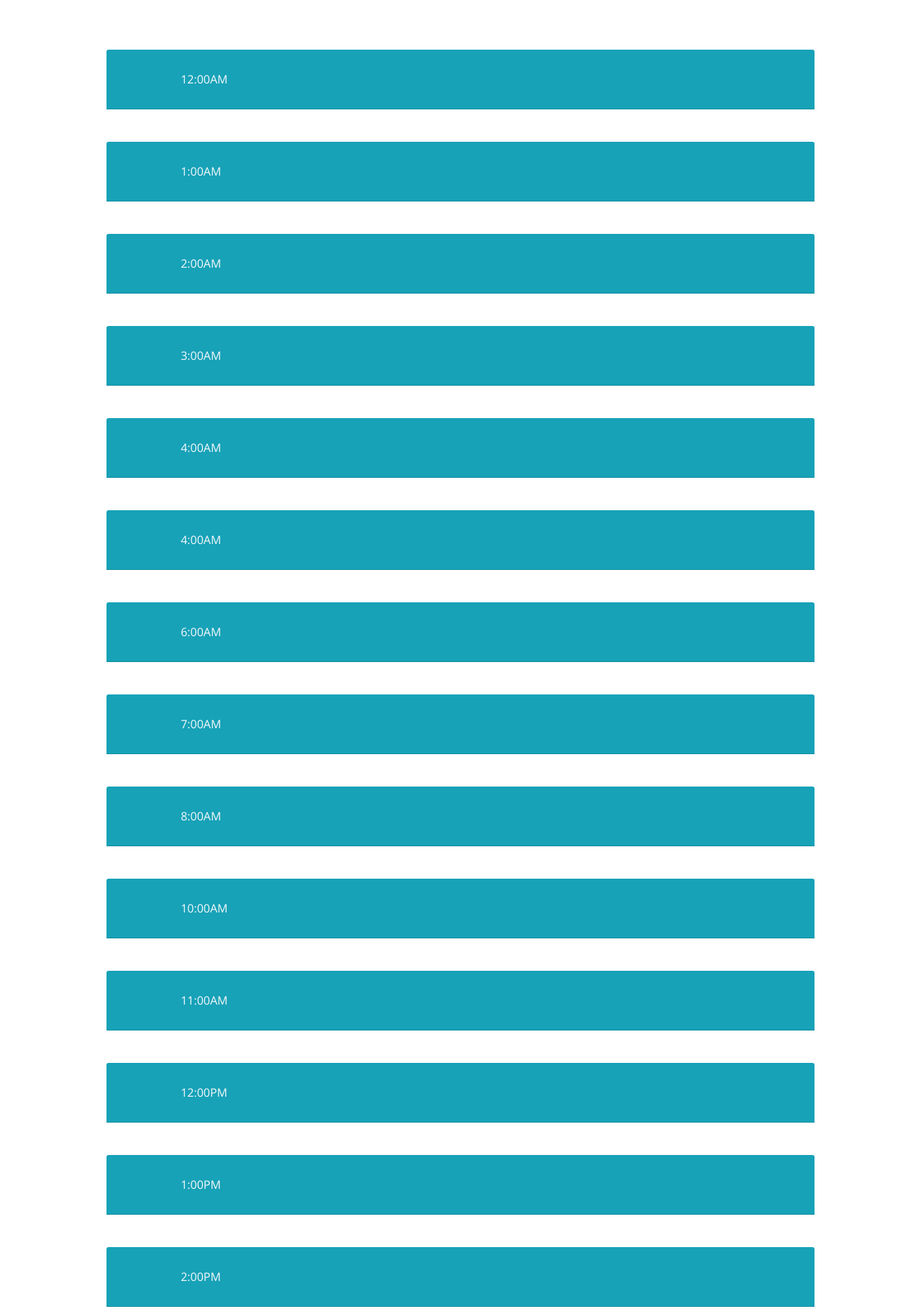
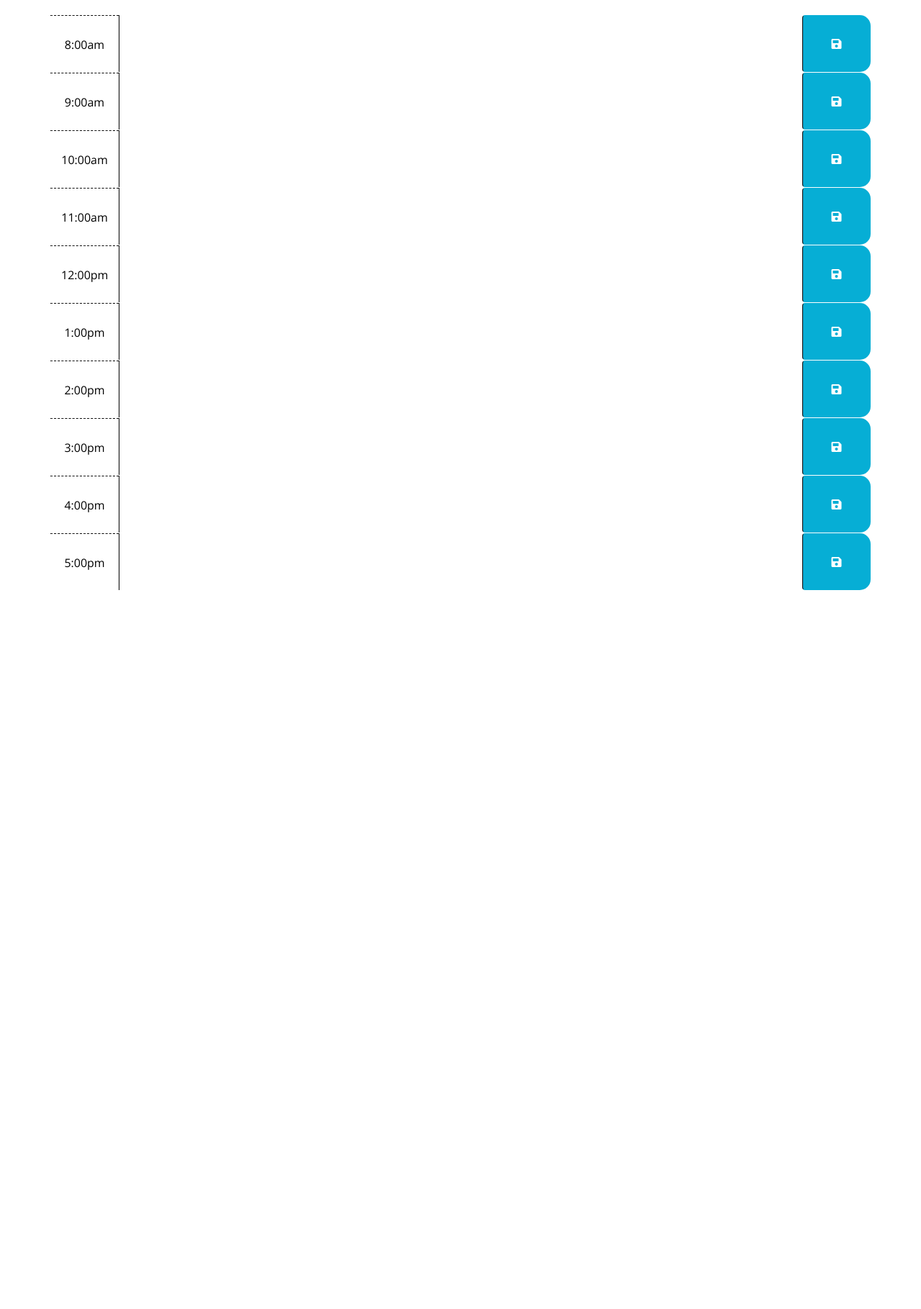
Before and after one commit to HeadbandDandy/mod5challenge, a plain HTML site: page index.html in a window 1280 px wide. Shown: the part 280-2099 px from the top of the page at 72% size. After the commit the page ends 1100 px from the top, so only its background shows below. Drawn offline with nearby package versions, Linux system fonts and the light colour scheme.

Commit message:
index.html reformatted for business hours only

```diff
--- a/index.html
+++ b/index.html
@@ -29,190 +29,97 @@
       <p id="currentDay" class="lead"></p>
     </header>
     <div class="container">
-        <div class= 'm-5 row justify-content-around d-flex'>
-            <div class="container-card col-lg-12 col-md-6 mb-4">
-                <h6 class="card-header bg-info text-light">
-                    12:00AM
-                </h6>
+        <div id="hour8" class="row time-block">
+            <div class="col-md-1 hour">
+                8:00am
+            </div>
+            <textarea class="col-md-10 description">
+            </textarea>
+            <button class="btn saveBtn col-md-1"><i class="fas fa-save"></i></button>
+        </div>
 
+        <div id="hour9" class="row time-block">
+            <div class="col-md-1 hour">
+                9:00am
             </div>
+            <textarea class="col-md-10 description">
+            </textarea>
+            <button class="btn saveBtn col-md-1"><i class="fas fa-save"></i></button>
         </div>
-        <div class= 'm-5 row justify-content-around d-flex'>
-            <div class="container-card col-lg-12 col-md-6 mb-4">
-                <h6 class="card-header bg-info text-light">
-                    1:00AM
-                </h6>
 
+        <div id="hour10" class="row time-block">
+            <div class="col-md-1 hour">
+                10:00am
             </div>
+            <textarea class="col-md-10 description">
+            </textarea>
+            <button class="btn saveBtn col-md-1"><i class="fas fa-save"></i></button>
         </div>
-        <div class= 'm-5 row justify-content-around d-flex'>
-            <div class="container-card col-lg-12 col-md-6 mb-4">
-                <h6 class="card-header bg-info text-light">
-                    2:00AM
-                </h6>
 
+        <div id="hour11" class="row time-block">
+            <div class="col-md-1 hour">
+                11:00am
             </div>
+            <textarea class="col-md-10 description">
+            </textarea>
+            <button class="btn saveBtn col-md-1"><i class="fas fa-save"></i></button>
         </div>
-        <div class= 'm-5 row justify-content-around d-flex'>
-            <div class="container-card col-lg-12 col-md-6 mb-4">
-                <h6 class="card-header bg-info text-light">
-                    3:00AM
-                </h6>
 
+        <div id="hour12" class="row time-block">
+            <div class="col-md-1 hour">
+                12:00pm
             </div>
+            <textarea class="col-md-10 description">
+            </textarea>
+            <button class="btn saveBtn col-md-1"><i class="fas fa-save"></i></button>
         </div>
-        <div class= 'm-5 row justify-content-around d-flex'>
-            <div class="container-card col-lg-12 col-md-6 mb-4">
-                <h6 class="card-header bg-info text-light">
-                    4:00AM
-                </h6>
 
+        <div id="hour13" class="row time-block">
+            <div class="col-md-1 hour">
+                1:00pm
             </div>
+            <textarea class="col-md-10 description">
+            </textarea>
+            <button class="btn saveBtn col-md-1"><i class="fas fa-save"></i></button>
         </div>
-        <div class= 'm-5 row justify-content-around d-flex'>
-            <div class="container-card col-lg-12 col-md-6 mb-4">
-                <h6 class="card-header bg-info text-light">
-                    4:00AM
-                </h6>
 
+        <div id="hour14" class="row time-block">
+            <div class="col-md-1 hour">
+                2:00pm
             </div>
+            <textarea class="col-md-10 description">
+            </textarea>
+            <button class="btn saveBtn col-md-1"><i class="fas fa-save"></i></button>
         </div>
-        <div class= 'm-5 row justify-content-around d-flex'>
-            <div class="container-card col-lg-12 col-md-6 mb-4">
-                <h6 class="card-header bg-info text-light">
-                    6:00AM
-                </h6>
 
+        <div id="hour15" class="row time-block">
+            <div class="col-md-1 hour">
+                3:00pm
             </div>
+            <textarea class="col-md-10 description">
+            </textarea>
+            <button class="btn saveBtn col-md-1"><i class="fas fa-save"></i></button>
         </div>
-        <div class= 'm-5 row justify-content-around d-flex'>
-            <div class="container-card col-lg-12 col-md-6 mb-4">
-                <h6 class="card-header bg-info text-light">
-                    7:00AM
-                </h6>
 
+        <div id="hour16" class="row time-block">
+            <div class="col-md-1 hour">
+                4:00pm
             </div>
+            <textarea class="col-md-10 description">
+            </textarea>
+            <button class="btn saveBtn col-md-1"><i class="fas fa-save"></i></button>
         </div>
-        <div class= 'm-5 row justify-content-around d-flex'>
-            <div class="container-card col-lg-12 col-md-6 mb-4">
-                <h6 class="card-header bg-info text-light">
-                    8:00AM
-                </h6>
 
+        <div id="hour17" class="row time-block">
+            <div class="col-md-1 hour">
+                5:00pm
             </div>
+            <textarea class="col-md-10 description">
+            </textarea>
+            <button class="btn saveBtn col-md-1"><i class="fas fa-save"></i></button>
         </div>
-        <div class= 'm-5 row justify-content-around d-flex'>
-            <div class="container-card col-lg-12 col-md-6 mb-4">
-                <h6 class="card-header bg-info text-light">
-                    10:00AM
-                </h6>
 
-            </div>
-        </div>
-        <div class= 'm-5 row justify-content-around d-flex'>
-            <div class="container-card col-lg-12 col-md-6 mb-4">
-                <h6 class="card-header bg-info text-light">
-                    11:00AM
-                </h6>
 
-            </div>
-        </div>
-        <div class= 'm-5 row justify-content-around d-flex'>
-            <div class="container-card col-lg-12 col-md-6 mb-4">
-                <h6 class="card-header bg-info text-light">
-                    12:00PM
-                </h6>
-
-            </div>
-        </div>
-        <div class= 'm-5 row justify-content-around d-flex'>
-            <div class="container-card col-lg-12 col-md-6 mb-4">
-                <h6 class="card-header bg-info text-light">
-                    1:00PM
-                </h6>
-
-            </div>
-        </div>
-        <div class= 'm-5 row justify-content-around d-flex'>
-            <div class="container-card col-lg-12 col-md-6 mb-4">
-                <h6 class="card-header bg-info text-light">
-                    2:00PM
-                </h6>
-
-            </div>
-        </div>
-        <div class= 'm-5 row justify-content-around d-flex'>
-            <div class="container-card col-lg-12 col-md-6 mb-4">
-                <h6 class="card-header bg-info text-light">
-                    3:00PM
-                </h6>
-
-            </div>
-        </div>
-        <div class= 'm-5 row justify-content-around d-flex'>
-            <div class="container-card col-lg-12 col-md-6 mb-4">
-                <h6 class="card-header bg-info text-light">
-                    4:00PM
-                </h6>
-
-            </div>
-        </div>
-        <div class= 'm-5 row justify-content-around d-flex'>
-            <div class="container-card col-lg-12 col-md-6 mb-4">
-                <h6 class="card-header bg-info text-light">
-                    5:00PM
-                </h6>
-
-            </div>
-        </div>
-        <div class= 'm-5 row justify-content-around d-flex'>
-            <div class="container-card col-lg-12 col-md-6 mb-4">
-                <h6 class="card-header bg-info text-light">
-                    6:00PM
-                </h6>
-
-            </div>
-        </div>
-        <div class= 'm-5 row justify-content-around d-flex'>
-            <div class="container-card col-lg-12 col-md-6 mb-4">
-                <h6 class="card-header bg-info text-light">
-                    7:00PM
-                </h6>
-
-            </div>
-        </div>
-        <div class= 'm-5 row justify-content-around d-flex'>
-            <div class="container-card col-lg-12 col-md-6 mb-4">
-                <h6 class="card-header bg-info text-light">
-                    8:00PM
-                </h6>
-
-            </div>
-        </div>
-        <div class= 'm-5 row justify-content-around d-flex'>
-            <div class="container-card col-lg-12 col-md-6 mb-4">
-                <h6 class="card-header bg-info text-light">
-                    9:00PM
-                </h6>
-
-            </div>
-        </div>
-        <div class= 'm-5 row justify-content-around d-flex'>
-            <div class="container-card col-lg-12 col-md-6 mb-4">
-                <h6 class="card-header bg-info text-light">
-                    10:00PM
-                </h6>
-
-            </div>
-        </div>
-        <div class= 'm-5 row justify-content-around d-flex'>
-            <div class="container-card col-lg-12 col-md-6 mb-4">
-                <h6 class="card-header bg-info text-light">
-                    11:00PM
-                </h6>
-
-            </div>
-        </div>
 
       <!-- Timeblocks go here -->
     </div>
```
